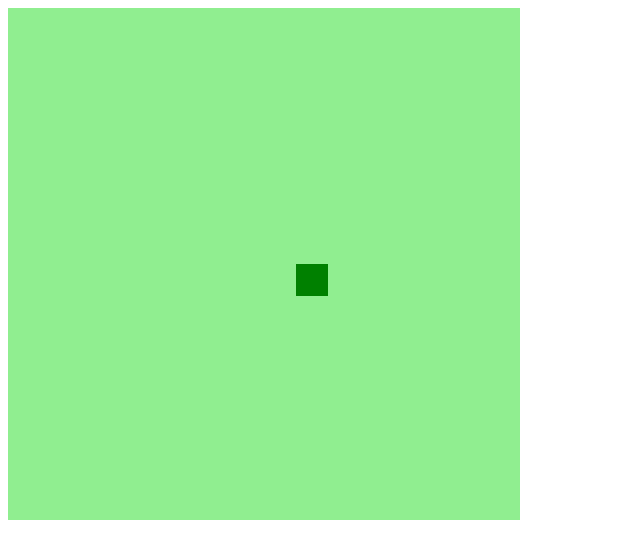
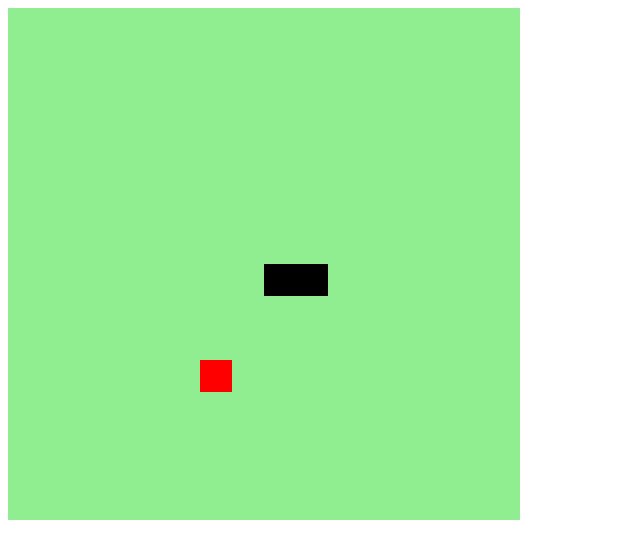
Before and after one commit to ThiagoHenriquesPessoa/desafio-da-cobrinha, a plain HTML site: page index.html in a window 1280 px wide. Shown: the whole page, without its empty margins (0-640 px from the left). Drawn offline with Linux system fonts and the light colour scheme.

Commit message:
corpo da cobrinha aumenta quando como

```diff
--- a/js/script.js
+++ b/js/script.js
@@ -7,6 +7,10 @@ snake[0]={
     y: 8*box
 }
 let direction = "right";
+let food = {
+    x: Math.floor(Math.random() * 15 + 1) * box,
+    y: Math.floor(Math.random() * 15 + 1) * box
+}
 
 function criarBG(){
     context.fillStyle = "lightgreen";
@@ -15,13 +19,18 @@ function criarBG(){
 
 function criarCobrinha(){
     for(i = 0; i < snake.length; i++){
-        context.fillStyle = "green";
+        context.fillStyle = "black";
         context.fillRect(snake[i].x, snake[i].y, box, box);
     }
 }
 
+function drawFood(){
+    context.fillStyle = "red";
+    context.fillRect(food.x, food.y, box, box);
+}
+
 document.addEventListener('keydown', update);
-
+//movimento
 function update(event){
     if(event.keyCode == 37 && direction != "right") direction = "left";
     if(event.keyCode == 38 && direction != "down") direction = "up";
@@ -31,7 +40,7 @@ function update(event){
 }
 
 function iniciarJogo(){
-
+//movimento
     if(snake[0].x > 15 * box && direction == "right") snake[0].x = 0;
     if(snake[0].x < 0 && direction == "left") snake[0].x = 16 * box;
     if(snake[0].y > 15 * box && direction == "down") snake[0].y = 0;
@@ -39,6 +48,7 @@ function iniciarJogo(){
 
     criarBG();
     criarCobrinha();
+    drawFood();
 
     let snakex = snake[0].x;
     let snakey = snake[0].y;
@@ -48,7 +58,12 @@ function iniciarJogo(){
     if(direction == "up") snakey -= box;
     if(direction == "down") snakey += box;
 
-    snake.pop();
+    if(snakex != food.x || snakey != food.y){
+        snake.pop();
+    }else{
+      food.x = Math.floor(Math.random() * 15 + 1) * box;
+      food.y = Math.floor(Math.random() * 15 + 1) * box;
+    }
 
     let newHead = {
         x: snakex,
```
Also changed, not shown: img/seta.png (added), index.html (line endings or trailing spaces).
